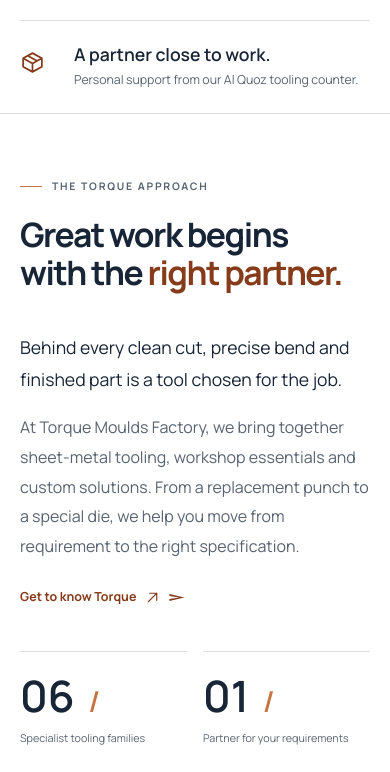
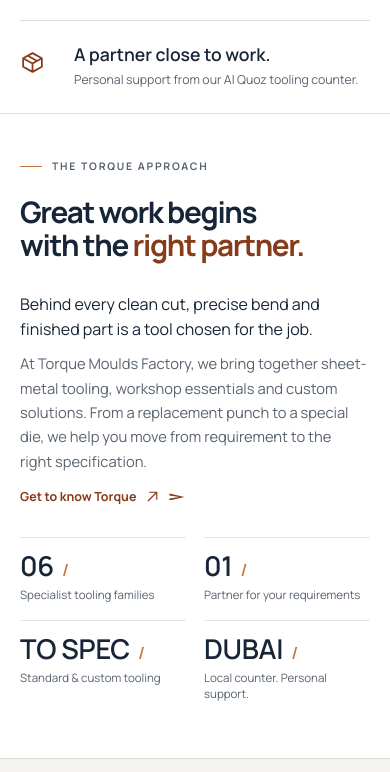
Before and after one commit to JohnzzzAntony/torque, an Astro site: page / in a window 390 px wide. Shown: the part 927-1699 px from the top of the page. Built offline with nearby package versions, Linux system fonts and the light colour scheme; Astro itself is replaced by a stand-in of ours.

Commit message:
Compact mobile intro and capability facts section
Co-Authored-By: Claude Sonnet 5.5 <noreply@anthropic.com>
Claude-Session: https://claude.ai/code/session_01StWqPPBd2TcrEmWTyXG2L6

```diff
--- a/src/styles/home.css
+++ b/src/styles/home.css
@@ -143,3 +143,17 @@
   .home-hero .hero-actions { gap: 10px 18px; }
 }
 @media (prefers-reduced-motion: reduce) { .home-hero-copy { animation: none; } }
+/* Mobile: compact, premium intro + capability facts (sizes/spacing only; fonts unchanged) */
+@media (max-width: 720px) {
+  .home-intro.section { padding-block: 44px 40px; }
+  .home-intro .intro-grid { gap: 16px; }
+  .home-intro .intro-grid h2 { font-size: clamp(1.75rem,7.6vw,2.1rem); line-height: 1.12; }
+  .home-intro .intro-copy p { font-size: .92rem; line-height: 1.65; margin-bottom: 10px; }
+  .home-intro .intro-copy .intro-lead { font-size: 1rem; line-height: 1.55; }
+  .home-intro .intro-copy .link-more { margin-top: 4px; font-size: .78rem; }
+  .home-intro .capability-facts { gap: 0 18px; margin-top: 28px; }
+  .home-intro .capability-facts > div { padding: 14px 0 16px; border-top-color: color-mix(in srgb, var(--line) 80%, transparent); }
+  .home-intro .capability-facts strong { font-size: clamp(1.5rem,7vw,1.85rem); line-height: 1.05; letter-spacing: -.01em; white-space: nowrap; }
+  .home-intro .capability-facts strong span { font-size: 1.05rem; margin-left: 5px; }
+  .home-intro .capability-facts > div > span { font-size: .72rem; line-height: 1.4; margin-top: 7px; }
+}
```
